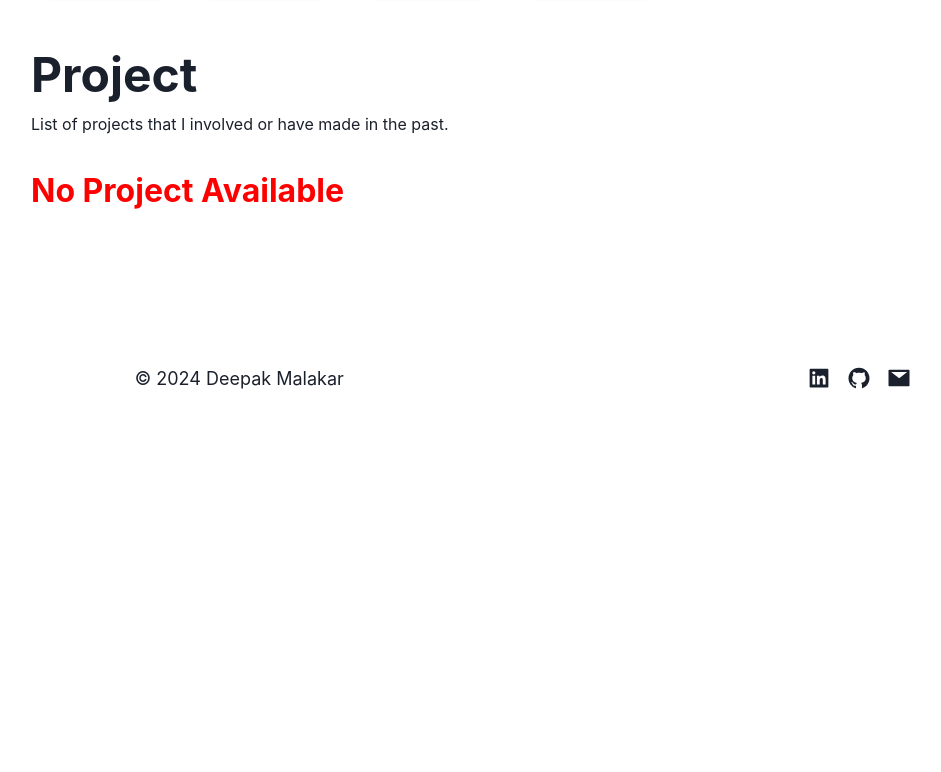
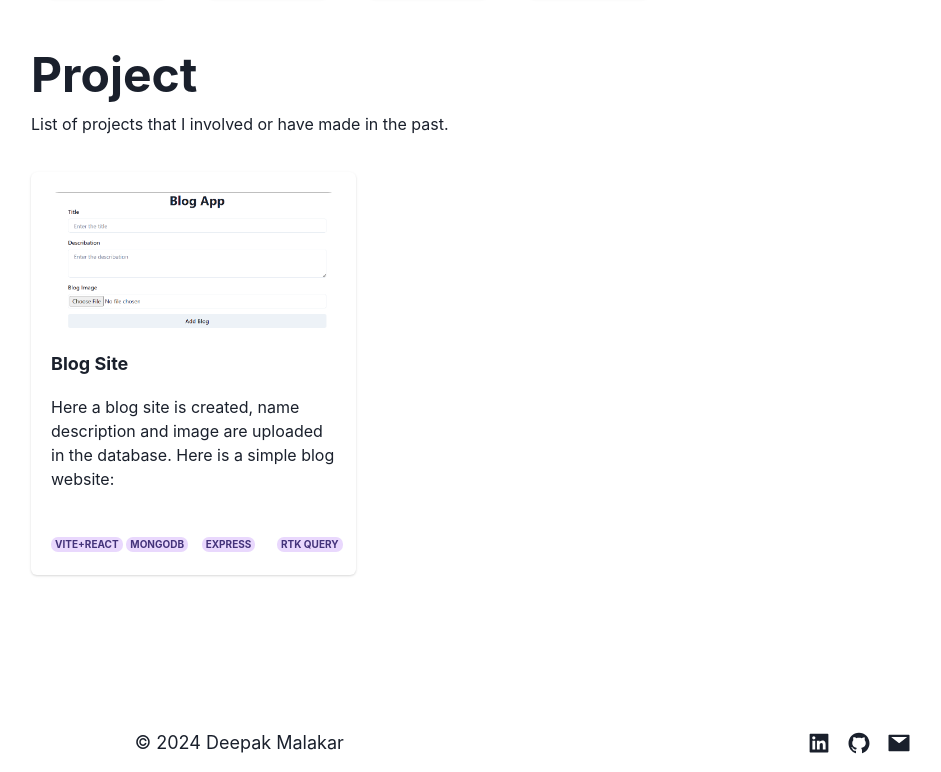
Before and after one commit to deepak10100/-portfolio, a React (Create React App) app: page / in a window 1280 px wide. Shown: the part 604-1376 px from the top of the page, without its empty margins (113-1054 px from the left). Before the commit the page ends 1042 px from the top, so only its background shows below. Built offline with nearby package versions, Linux system fonts and the light colour scheme.

Commit message:
update project

```diff
--- a/src/components/ProjectCard.jsx
+++ b/src/components/ProjectCard.jsx
@@ -1,34 +1,51 @@
 import React from 'react'
-import { Badge,  Card, CardBody, CardFooter, CardHeader, Heading, Image,  Stack, Text } from '@chakra-ui/react'
+import { Badge,  Card, CardBody, CardFooter, CardHeader, GridItem, Heading, Image,  SimpleGrid, Text } from '@chakra-ui/react'
+import projectimages from '../assets/projectimages/Screenshot 2024-06-12 151343.png'
+import { Link } from 'react-router-dom'
 
 function ProjectCard() {
   return (
     <>
-     {/* <Card maxW={'sm'} cursor={"pointer"} _hover={{ borderWidth:"1px",borderColor:"#39FF14"}}>
+     <Card maxW={'sm'} cursor={"pointer"} _hover={{ borderWidth:"1px",borderColor:"#39FF14"}}>
+     <Link to={'https://blog-seven-lyart-60.vercel.app/'}>
                 <CardBody>
                 <Image
-      src='https://images.unsplash.com/photo-1555041469-a586c61ea9bc?ixlib=rb-4.0.3&ixid=MnwxMjA3fDB8MHxwaG90by1wYWdlfHx8fGVufDB8fHx8&auto=format&fit=crop&w=1770&q=80'
+      src={projectimages}
       alt='Green double couch with wooden legs'
       borderRadius='lg'
     />
     <CardHeader px={0}>
-        <Heading as={'h1'} fontSize={[null,'large','large']}>ASTRO NEWS PORTALS (Demo) </Heading>
+        <Heading as={'h1'} fontSize={[null,'large','large']}>Blog Site </Heading>
     </CardHeader>
-    <Text as={'p'} >Discover Malaysia's premier news portals, offering comprehensive coverage of diverse topics and boasting over 2 million monthly active users (MAU)</Text>
+    <Text as={'p'} >Here a blog site is created, name description and image are uploaded in the database. Here is a simple blog website:</Text>
                 </CardBody>
                 <CardFooter>
 
-                <Stack direction={'row '}>
-  <Badge as={'p'} borderRadius={7} fontSize={'x-small'} colorScheme='purple'>Default</Badge>
-  <Badge as={'p'} borderRadius={7} fontSize={'x-small'} colorScheme='purple'>Success</Badge>
-  <Badge as={'p'} borderRadius={7} fontSize={'x-small'} colorScheme='purple'>Removed</Badge>
-  <Badge as={'p'} borderRadius={7} fontSize={'x-small'} colorScheme='purple'>New</Badge>
-</Stack>
+                {/* <Stack direction={['row','column','row']} width={'sm'}> */}
+    <SimpleGrid columns={['3','4']} gap={4} >
+
+
+ <GridItem colSpan={1}>
+ <Badge as={'p'} borderRadius={7} fontSize={'x-small'} colorScheme='purple'>vite+react</Badge>
+ </GridItem>
+ <GridItem colSpan={1}>
+ <Badge as={'p'} borderRadius={7} fontSize={'x-small'} colorScheme='purple'>mongodb</Badge>
+ </GridItem>
+ <GridItem colSpan={1}>
+ <Badge as={'p'} borderRadius={7} fontSize={'x-small'} colorScheme='purple'>express</Badge>
+ </GridItem>
+ <GridItem colSpan={1}>
+ <Badge as={'p'} borderRadius={7} fontSize={'x-small'} colorScheme='purple'>rtk query</Badge>
+ </GridItem>
+{/* </Stack> */}
+</SimpleGrid>
                 </CardFooter>
 
-      </Card> */}
+     </Link>
+      </Card>
 
-      <Heading  fontSize={['large','x-large','xx-large']}>No Project Available</Heading>
+
+      {/* <Heading  fontSize={['large','x-large','xx-large']}>No Project Available</Heading> */}
     </>
   )
 }
```
Also changed, not shown: src/assets/projectimages/Screenshot 2024-06-12 151343.png (added).
